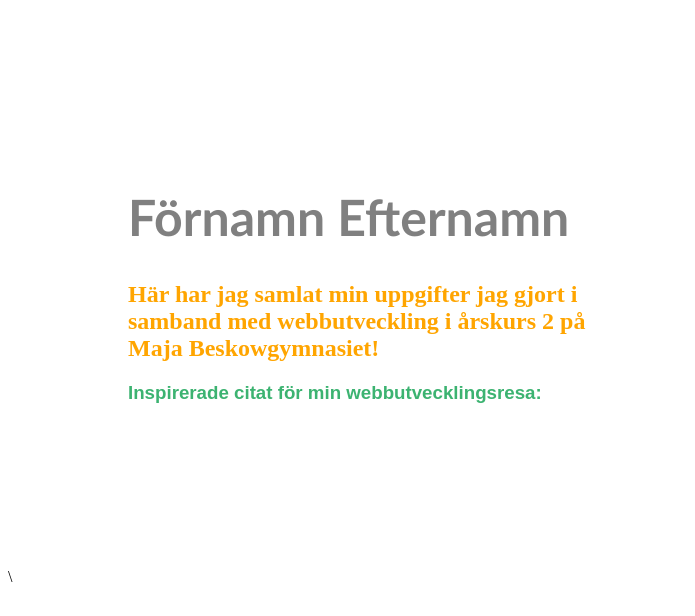
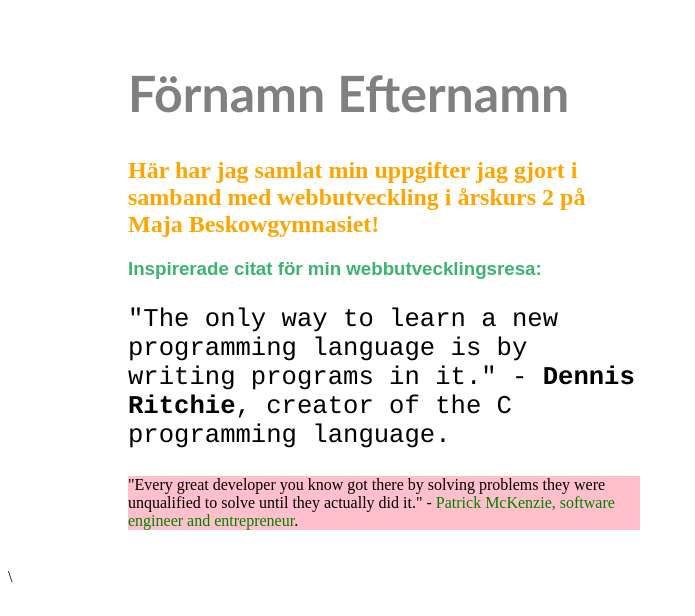
Before and after one commit to biltema-korv/my-website, a SvelteKit app: page / in a window 1280 px wide. Shown: the top 616 px of the page, without its empty margins (0-695 px from the left). Built offline with nearby package versions, Linux system fonts and the light colour scheme.

Commit message:
Very good

```diff
--- a/src/routes/+page.svelte
+++ b/src/routes/+page.svelte
@@ -2,11 +2,17 @@
 <!--Delar upp sidan i två delar-->
 <main>
   <div>
-
     <h1 class="name"> Förnamn Efternamn </h1>
     <h2>Här har jag samlat min uppgifter jag gjort i samband med webbutveckling i årskurs 2 på Maja Beskowgymnasiet!</h2>
     <h3>Inspirerade citat för min webbutvecklingsresa:</h3>
     <!--Under denna kommer vi lägga till fler element-->
+  <p id="inspo">
+    "The only way to learn a new programming language is by writing programs in it." - <strong>Dennis Ritchie</strong>, creator of the C programming language.
+  </p>
+
+  <p style="background-color:pink">
+    "Every great developer you know got there by solving problems they were unqualified to solve until they actually did it." - <span>Patrick McKenzie, software engineer and entrepreneur</span>.
+  </p>
 
   </div>
     <!--Här kommer vi lägga till en bild senare i uppgiften 1.2.4 Extra styling-->
@@ -14,6 +20,14 @@
 </main>\
 
 <style>
+  #inspo{
+    font-family: courier;
+    font-size: 160%;
+  }
+
+  span{
+      color: green;
+  }
   main{
     /*Styling för att dela upp sidan i två delar. */
     /*Vi kommer gå igenom detta i detalj senare*/
@@ -35,10 +49,6 @@
         font-size: 50px;
     }
 
-
-
-
-
     h1{
         color:grey;
     }
```
